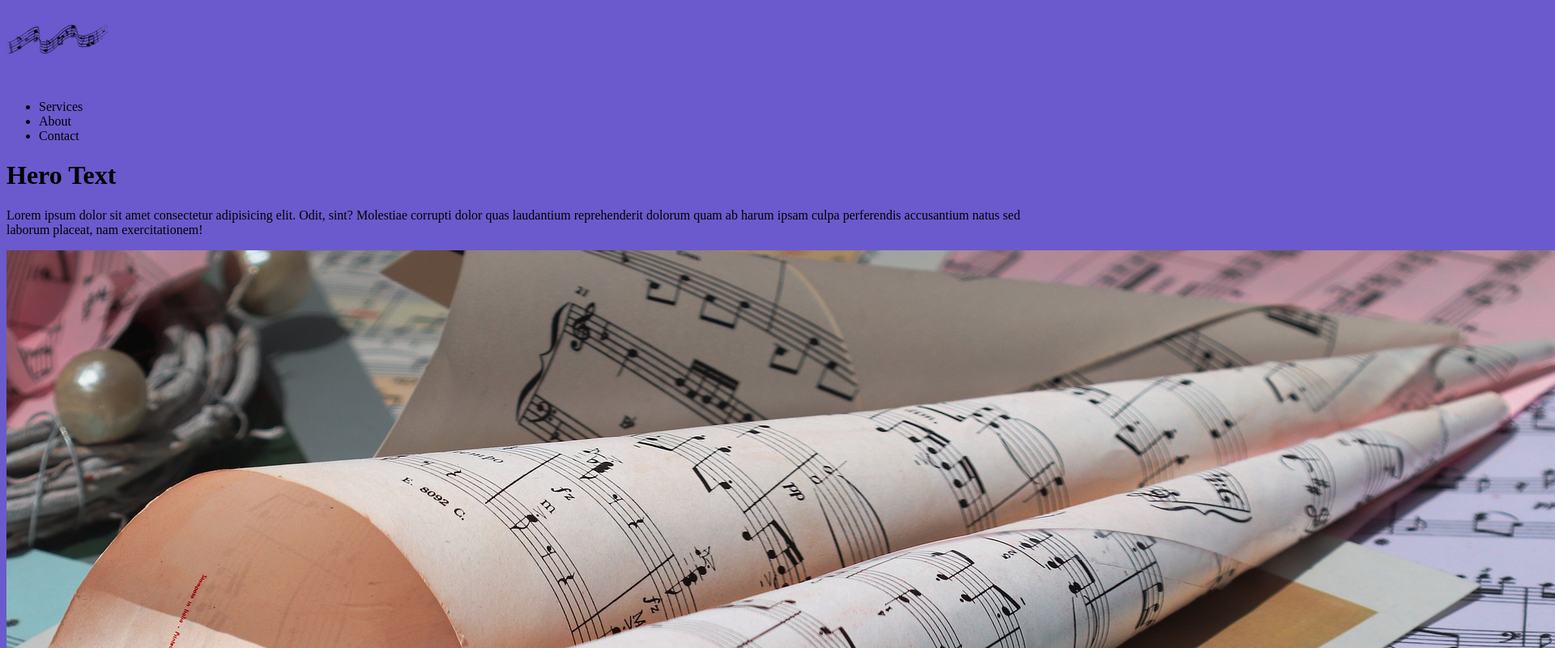
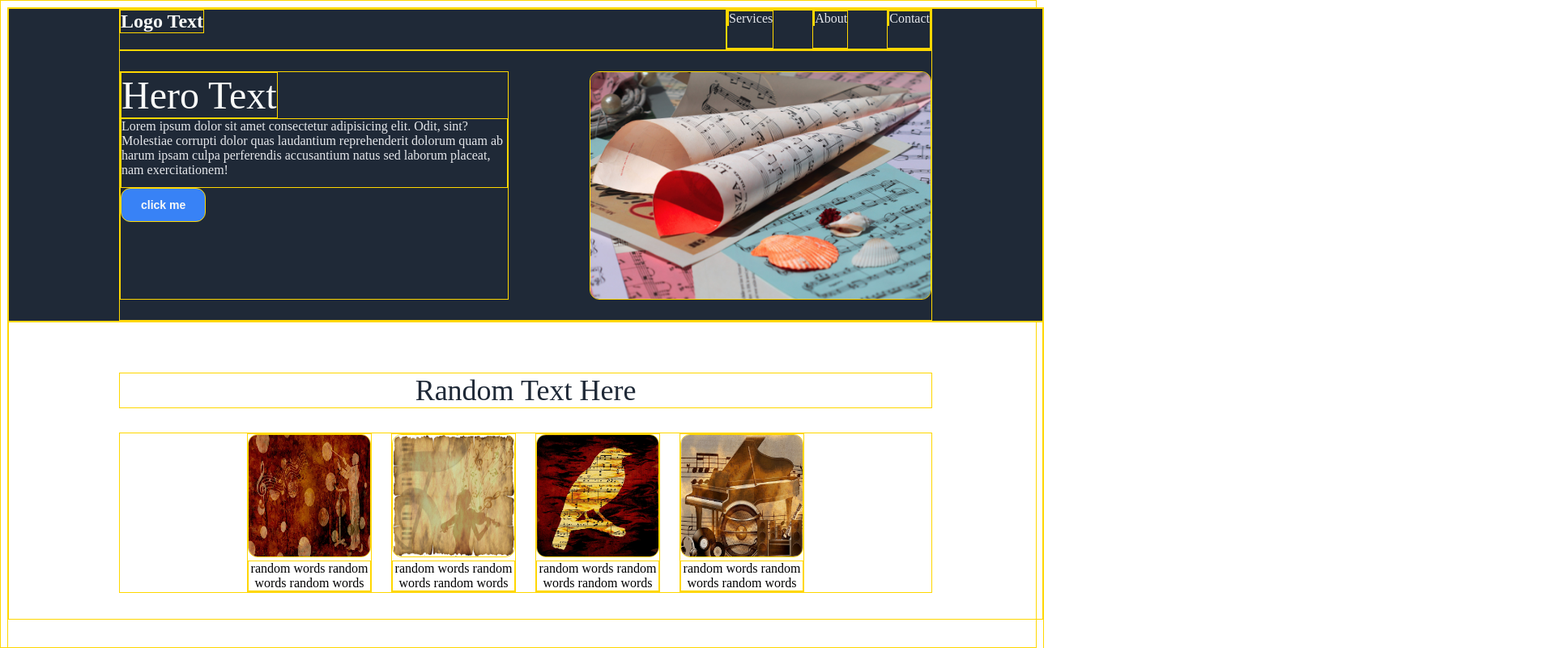
Before and after one commit to LoqLamp/landing-page, a plain HTML site: page index.html in a window 1280 px wide. Shown: the top 800 px of the page at 81% size, 1920 px wide, since content can reach past the window. Drawn offline with Linux system fonts and the light colour scheme.

Commit message:
top section and first middle section written and styled

```diff
--- a/css/style.css
+++ b/css/style.css
@@ -1,12 +1,113 @@
 * {
+  border: 1px solid gold;
+}
+
+html {
+  font-family: 'Times New Roman', Times, serif;
   box-sizing: border-box;
+  height: 100%;
+  font-size: 100%;
 }
 
 body {
-  background-color: slateblue;
+  height: 100%;
+  width: 100%;
+  display: flex;
+  flex-direction: column;
 }
 
-.header-logo {
-  max-width: 10%;
-  max-height: 10%;
+.top-section {
+  background-color: #1F2937;
+  padding: 0 8.5rem;
 }
+
+.header {
+  display: flex;
+  justify-content: space-between;
+}
+
+.header .header-logo {
+  margin-top: 0;
+  font: 24px;
+  color: #F9FAF8;
+}
+
+
+.header .header-links {
+  display: flex;
+  list-style: none;
+  margin: 0;
+  padding: 0;
+  gap: 48px;
+  font-family: 18px;
+  color: #E5E7Eb;
+}
+
+.hero-container {
+  display: flex;
+  justify-content: space-between;
+  gap: 10%;
+  padding: 2.5% 0;
+}
+
+.hero-content {
+  display: flex;
+  flex-flow: column;
+  align-items: flex-start;
+}
+
+.hero-content h1 {
+  font: 48px extra-bold;
+  color: #F9FAF8;
+  margin: 0;
+}
+
+.hero-content .hero-subtext{
+  font: 18px;
+  color: #E5E7Eb;
+  margin: 0;
+  padding-bottom: 12px;
+}
+
+.sign-up {
+  border-radius: 12px;
+  text-align: center;
+  padding: 12px 24px;
+  background-color: #3882F6;
+  color: #F9FAF8;
+  font-size: 14px;
+  font-weight: bold;
+}
+
+.sheet-music {
+  max-width: 40vw;
+  height: 35vh;
+  border-radius: 12px;
+}
+
+.middle-section-one {
+  padding: 2.5% 8.5rem;
+  text-align: center;
+}
+
+.middle-section-one h2 {
+  font: 36px extra-bold;
+  color: #1F2937;
+}
+
+.section-one-image {
+  width: 150px;
+  height: 150px;
+  border-radius: 12px;
+}
+
+.middle-content {
+  display: flex;
+  justify-content: center;
+  text-align: center;
+  gap: 24px;
+}
+
+.middle-content .text {
+  width: 150px;
+}
--- a/index.html
+++ b/index.html
@@ -10,22 +10,49 @@
 </head>
 
 <body>
+  <div class="top-section">
     <div class="header">
-    <img class="header-logo" src="images/logo.svg">
+      <h2 class="header-logo">Logo Text</h2>
       <ul class="header-links">
         <li><a href=""></a>Services</li>
         <li><a href=""></a>About</li>
         <li><a href=""></a>Contact</li>
       </ul>
-
+    </div>
+    <div class="hero-container">
+      <div class="hero-content">
         <h1>Hero Text</h1>
-    <p>Lorem ipsum dolor sit amet consectetur adipisicing elit. Odit, sint? Molestiae corrupti dolor quas laudantium
+        <p class="hero-subtext">Lorem ipsum dolor sit amet consectetur adipisicing elit. Odit, sint? Molestiae corrupti
+          dolor quas laudantium
           reprehenderit dolorum quam ab harum ipsam culpa perferendis accusantium natus sed laborum placeat, nam
           exercitationem!</p>
+        <button class=sign-up type="button">click me</button>
+      </div>
+      <img class="sheet-music" src="images/sheet-music.jpg" alt="folded sheet music">
+    </div>
+  </div>
 
-    <img class="sheet-music" src="images/sheet-music.jpg" alt="folded sheet music">
+  <div class="middle-section-one">
+    <h2>Random Text Here</h2>
+    <div class="middle-content">
+      <div class="image-box">
+        <img src="images/maestro.jpg" class="section-one-image">
+        <div class="text">random words random words random words</div>
+      </div>
+      <div class="image-box">
+        <img src="images/scrapbooking.jpg" class="section-one-image">
+        <div class="text">random words random words random words</div>
+      </div>
+      <div class="image-box">
+        <img src="images/bird.jpg" class="section-one-image">
+        <div class="text">random words random words random words</div>
+      </div>
+      <div class="image-box">
+        <img src="images/background.jpg" class="section-one-image">
+        <div class="text">random words random words random words</div>
+      </div>
+    </div>
 
-    <button class=sign-up type="button">click me</button>
   </div>
 
 </body>
```
Lines whose indentation alone changed are shown as unchanged.
